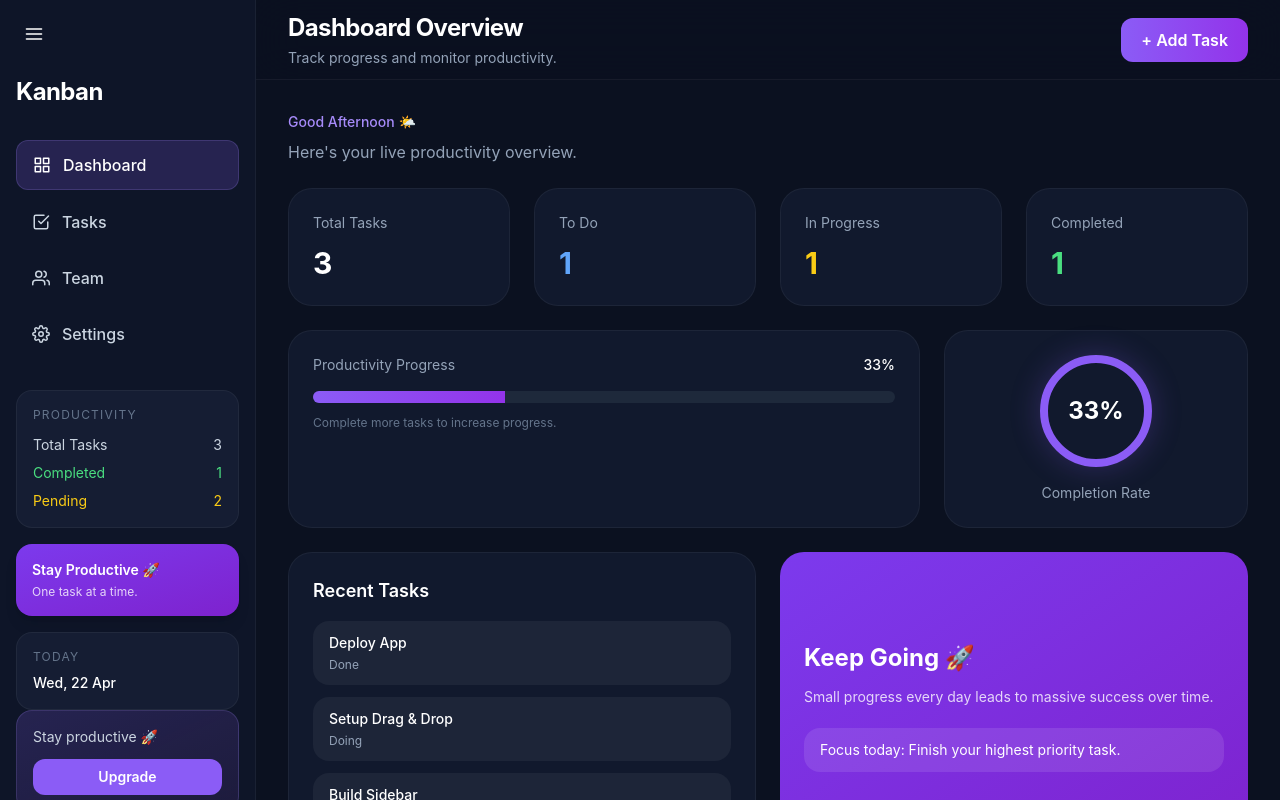
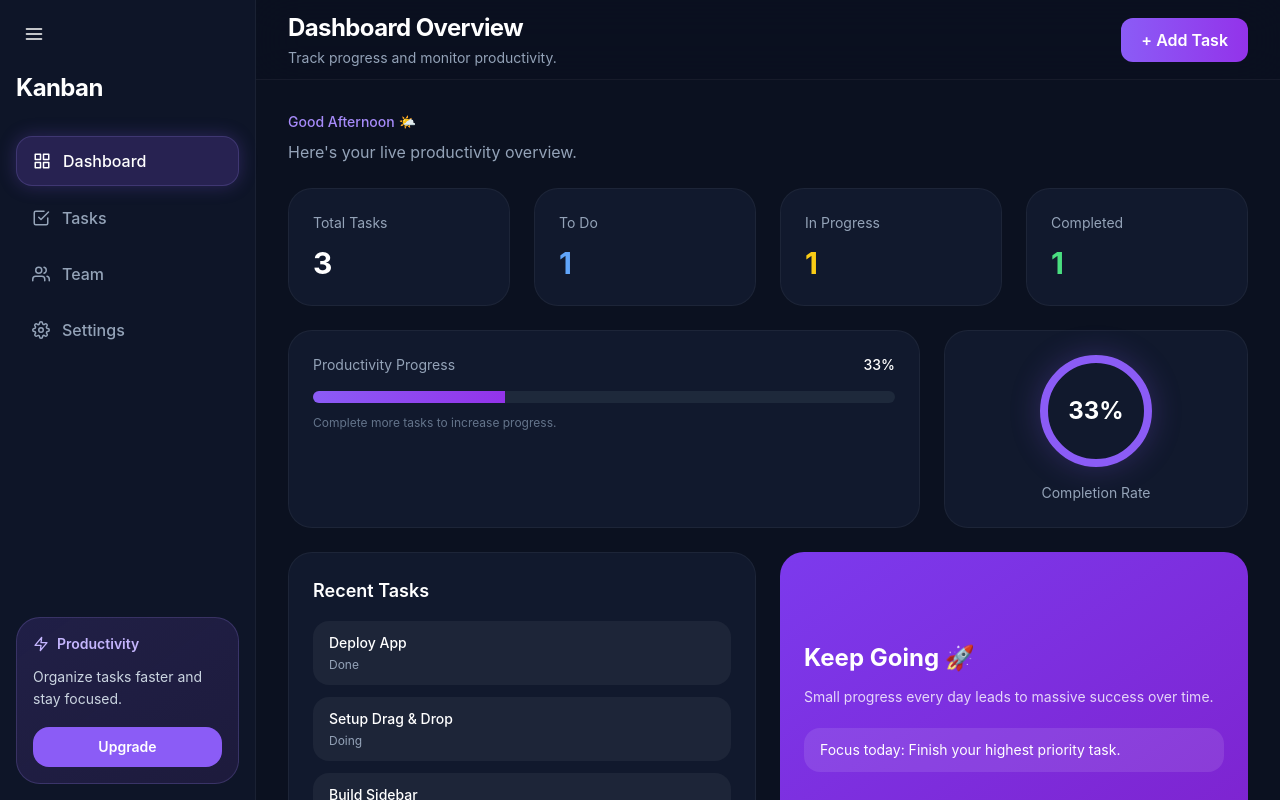
Before and after one commit to srsusan1984-ui/kanban-board, a React (Vite) app: page / in a window 1280 px wide. Built offline with nearby package versions, Linux system fonts and the light colour scheme.

Commit message:
Updated project files

```diff
--- a/src/components/Sidebar.jsx
+++ b/src/components/Sidebar.jsx
@@ -4,8 +4,8 @@ import {
   FiCheckSquare,
   FiUsers,
   FiSettings,
+  FiZap,
 } from "react-icons/fi";
-import SidebarExtras from "./SidebarExtras";
 
 function Sidebar({
   sidebarOpen,
@@ -38,40 +38,42 @@ function Sidebar({
 
   return (
     <div
-      className={`h-screen transition-all duration-300 border-r border-white/5 bg-[#0f172a]/90 backdrop-blur-xl ${
+      className={`h-screen shrink-0 border-r border-white/5 bg-[#0f172a]/95 backdrop-blur-xl transition-all duration-300 ${
         sidebarOpen ? "w-64" : "w-20"
       }`}
     >
-      <div className="p-4 flex flex-col h-full">
+      <div className="h-full flex flex-col p-4">
+
         {/* Top */}
-        <div>
+        <div className="shrink-0">
           <button
             onClick={() =>
               setSidebarOpen(!sidebarOpen)
             }
-            className="text-xl mb-6 p-2 rounded-xl hover:bg-white/10 transition"
+            className="p-2 rounded-xl text-white hover:bg-white/10 transition"
           >
-            <FiMenu />
+            <FiMenu size={20} />
           </button>
 
           {sidebarOpen && (
-            <h1 className="text-2xl font-bold tracking-tight text-white mb-8">
+            <h1 className="mt-5 text-2xl font-bold tracking-tight text-white">
               Kanban
             </h1>
           )}
+        </div>
 
-          {/* Menu */}
-          <div className="space-y-2">
+        {/* Nav */}
+        <div className="mt-8 space-y-2 flex-1">
           {menu.map((item, index) => (
             <button
               key={index}
               onClick={() =>
                 setActivePage(item.key)
               }
-                className={`w-full flex items-center gap-3 px-4 py-3 rounded-xl transition-all duration-200 ${
+              className={`w-full flex items-center gap-3 px-4 py-3 rounded-2xl transition-all duration-200 ${
                 activePage === item.key
-                    ? "bg-violet-500/20 text-white border border-violet-400/20"
-                    : "text-slate-300 hover:text-white hover:bg-white/5"
+                  ? "bg-violet-500/20 text-white border border-violet-400/20 shadow-[0_0_18px_rgba(139,92,246,0.25)]"
+                  : "text-slate-400 hover:text-white hover:bg-white/5"
               }`}
             >
               <span className="text-lg">
@@ -87,24 +89,29 @@ function Sidebar({
           ))}
         </div>
 
-          {/* Sidebar Widgets */}
-          {sidebarOpen && <SidebarExtras />}
+        {/* Bottom */}
+        {sidebarOpen && (
+          <div className="shrink-0">
+            <div className="rounded-3xl p-4 border border-violet-400/20 bg-gradient-to-br from-violet-500/15 to-purple-500/10">
+
+              <div className="flex items-center gap-2 text-violet-300">
+                <FiZap />
+                <span className="text-sm font-semibold">
+                  Productivity
+                </span>
               </div>
 
-        {/* Bottom */}
-        <div className="mt-auto">
-          {sidebarOpen && (
-            <div className="rounded-2xl p-4 bg-gradient-to-br from-violet-500/20 to-purple-500/10 border border-violet-400/20">
-              <p className="text-sm text-slate-300">
-                Stay productive 🚀
+              <p className="text-sm text-slate-300 mt-3 leading-relaxed">
+                Organize tasks faster and stay focused.
               </p>
 
-              <button className="mt-3 w-full bg-violet-500 hover:bg-violet-600 transition rounded-xl py-2 text-sm font-semibold">
+              <button className="mt-4 w-full rounded-2xl bg-violet-500 hover:bg-violet-600 transition py-2.5 text-sm font-semibold text-white">
                 Upgrade
               </button>
+
+            </div>
           </div>
         )}
-        </div>
       </div>
     </div>
   );
```
Lines whose indentation alone changed are shown as unchanged.
